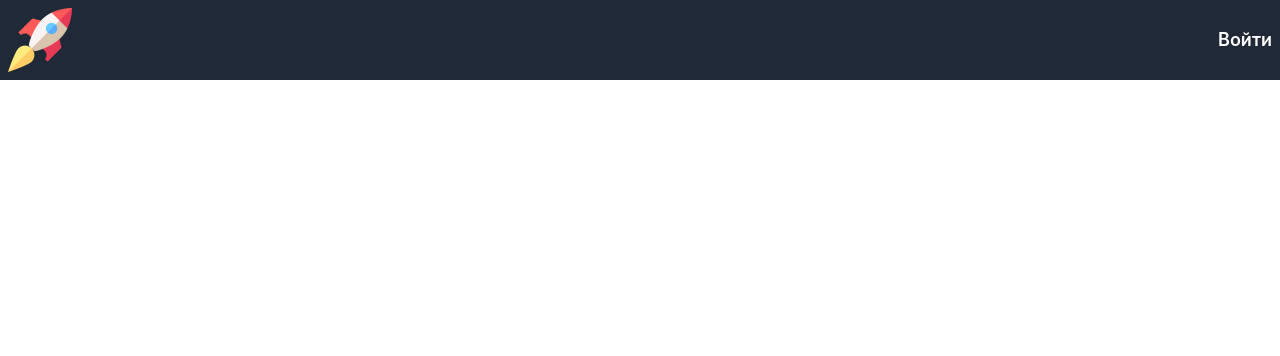
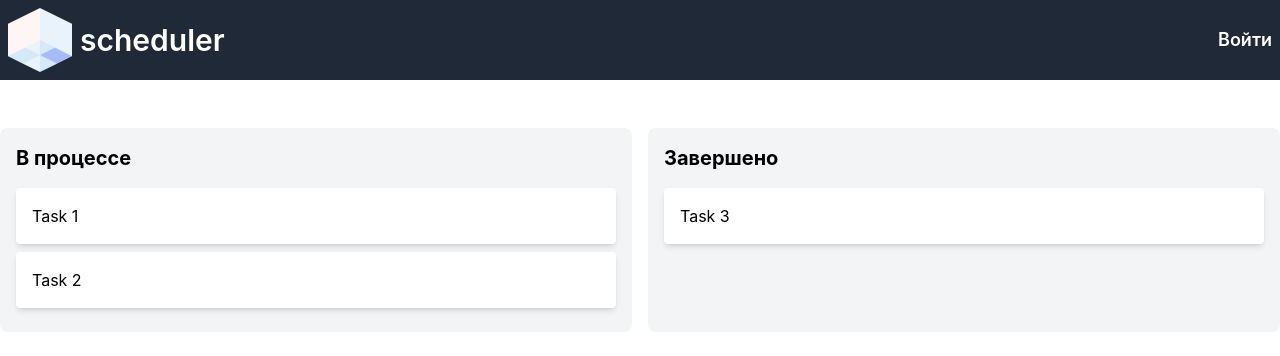
Before and after one commit to OlyuninVyacheslav/scheduler, a React (Create React App) app in the folder frontend/: page /test in a window 1280 px wide. Before the commit this address had no page. Shown: the top 356 px of the page. Built offline with nearby package versions, Linux system fonts and the light colour scheme.

Commit message:
drag-and-drop

```diff
--- a/frontend/package.json
+++ b/frontend/package.json
@@ -9,7 +9,11 @@
     "axios": "^1.6.8",
     "classnames": "^2.5.1",
     "react": "^18.3.1",
+    "react-dnd": "^16.0.1",
+    "react-dnd-html5-backend": "^16.0.1",
     "react-dom": "^18.3.1",
+    "react-hook-form": "^7.51.4",
+    "react-modal": "^3.16.1",
     "react-router-dom": "^6.23.1",
     "react-scripts": "5.0.1",
     "react-toastify": "^10.0.5",
--- a/frontend/src/components/App.js
+++ b/frontend/src/components/App.js
@@ -4,6 +4,7 @@ import { BrowserRouter, Route, Routes } from "react-router-dom";
 import { getAuthToken } from '../helpers/axios_helper'
 import LoginForm from './LoginForm';
 import BoardsList from './BoardsList';
+import TaskBoard from './TaskBoard';
 
 function App() {
   const [isAuthenticated] = useState(getAuthToken() !== null && getAuthToken() !== "null");
@@ -18,6 +19,8 @@ function App() {
             ) : (
               <>
                 <Route path="/" element={<LoginForm />} />
+                <Route path="/boards" element={<BoardsList/>}/>
+                <Route path="/test" element={<TaskBoard/>}/>
               </>
             )}
       </Routes>
--- a/frontend/src/components/BoardsList.js
+++ b/frontend/src/components/BoardsList.js
@@ -1,10 +1,11 @@
 import React, { useState, useEffect } from 'react';
 import { Link } from 'react-router-dom';
 import { request } from '../helpers/axios_helper';
+import CreateBoardModal from './CreateBoardModal';
 
 const EntityCard = ({ entity }) => {
   return (
-    <Link to={`/entities/${entity.id}`} className="border rounded p-4 m-2 hover:shadow-md transition duration-300 ease-in-out h-36 w-80 flex flex-col justify-start items-center">
+    <Link to={`/boards/${entity.id}`} className="border rounded p-4 m-2 hover:shadow-md transition duration-300 ease-in-out h-36 w-80 flex flex-col justify-start items-center">
       <h2 className="text-lg font-semibold">{entity.name}</h2>
       <p className="text-gray-600">{entity.description}</p>
     </Link>
@@ -15,11 +16,12 @@ const MemoizedEntityCard = React.memo(EntityCard); // Оптимизация р
 
 const BoardsList = () => {
   const [entities, setEntities] = useState([]);
+  const [isModalOpen, setIsModalOpen] = useState(false);
 
   useEffect(() => {
     const fetchData = async () => {
       try {
-        const response = await request('GET', '/entities');
+        const response = await request('GET', '/boards');
         setEntities(response.data);
       } catch (error) {
         console.error('Error fetching data:', error);
@@ -29,11 +31,26 @@ const BoardsList = () => {
     fetchData();
   }, []);
 
+  const handleCreateBoard = () => {
+    setIsModalOpen(true);
+  };
+
+  const handleCloseModal = () => {
+    setIsModalOpen(false);
+  };
+
   return (
-    <div className="max-w-screen-xl flex flex-wrap justify-center mx-auto">
+    <div className="max-w-screen-xl mx-auto">
+      <p className="text-gray-700 font-semibold text-xl mb-4">Доступные доски</p>
+      <button className="bg-cyan-500 hover:bg-cyan-400 text-white font-semibold px-4 py-2 rounded-md mb-4" onClick={handleCreateBoard}>
+        Создать доску
+      </button>
+      <div className="justify-center flex flex-wrap">
       {entities.map(entity => (
         <MemoizedEntityCard key={entity.id} entity={entity} />
       ))}
+      <CreateBoardModal isOpen={isModalOpen} onClose={handleCloseModal} />
+      </div>
     </div>
   );
 };
--- /dev/null
+++ b/frontend/src/components/CreateBoardModal.js
@@ -0,0 +1,65 @@
+import React, { useState } from 'react';
+import Modal from 'react-modal';
+import { request } from '../helpers/axios_helper';
+
+Modal.setAppElement('#root'); // Установите элемент приложения для повышения доступности
+
+const CreateBoardModal = ({ isOpen, onClose }) => {
+  const [name, setName] = useState('');
+  const [description, setDescription] = useState('');
+
+  const handleSubmit = async (event) => {
+    event.preventDefault();
+
+    try {
+      await request('POST', '/board', { name, description });
+      onClose();
+    } catch (error) {
+      console.error('Error creating board:', error);
+    }
+  };
+
+  return (
+    <Modal
+      isOpen={isOpen}
+      onRequestClose={onClose}
+      className="bg-white p-6 rounded-lg shadow-lg max-w-lg mx-auto"
+      overlayClassName="fixed inset-0 bg-black bg-opacity-50 flex justify-center items-center"
+    >
+      <h2 className="text-2xl font-bold mb-4">Создать новую доску</h2>
+      <form onSubmit={handleSubmit}>
+        <div className="mb-4">
+          <label htmlFor="name" className="block text-gray-700">Название</label>
+          <input
+            type="text"
+            id="name"
+            className="w-full border border-gray-300 p-2 rounded-md"
+            value={name}
+            onChange={(e) => setName(e.target.value)}
+            required
+          />
+        </div>
+        <div className="mb-4">
+          <label htmlFor="description" className="block text-gray-700">Описание</label>
+          <textarea
+            id="description"
+            className="w-full border border-gray-300 p-2 rounded-md"
+            value={description}
+            onChange={(e) => setDescription(e.target.value)}
+            required
+          ></textarea>
+        </div>
+        <div className="flex justify-end">
+          <button type="button" className="bg-gray-500 hover:bg-gray-400 text-white px-4 py-2 rounded-md mr-2" onClick={onClose}>
+            Отмена
+          </button>
+          <button type="submit" className="bg-cyan-500 hover:bg-cyan-400 text-white px-4 py-2 rounded-md">
+            Создать
+          </button>
+        </div>
+      </form>
+    </Modal>
+  );
+};
+
+export default CreateBoardModal;
--- a/frontend/src/components/Navbar.js
+++ b/frontend/src/components/Navbar.js
@@ -14,12 +14,13 @@ export const Navbar = ({ isAuthenticated }) => {
       <nav className="h-20 mb-12 bg-gray-800">
         <div className="mx-auto text-white text-lg font-semibold max-w-screen-xl">
           <ul className="flex">
-            <li>
+            <li className="flex items-center mr-8">
               <img
-                className="h-20 p-2 mr-8"
+                className="h-20 p-2"
                 src={require("../pictures/logo.png")}
                 alt="Logo"
               />
+              <p className="text-white text-3xl">scheduler</p>
             </li>
             {isAuthenticated ? (
               <>
--- /dev/null
+++ b/frontend/src/components/TaskBoard.js
@@ -0,0 +1,40 @@
+import React, { useState } from 'react';
+import { DndProvider, useDrag, useDrop } from 'react-dnd';
+import { HTML5Backend } from 'react-dnd-html5-backend';
+import TaskType from './TaskType.js';
+
+const TaskBoard = () => {
+  const [tasks, setTasks] = useState({
+    'in-progress': [
+      { id: 1, text: 'Task 1' },
+      { id: 2, text: 'Task 2' }
+    ],
+    'completed': [
+      { id: 3, text: 'Task 3' }
+    ]
+  });
+
+  const moveTask = (taskId, toType) => {
+    const task = Object.keys(tasks).flatMap(type => tasks[type]).find(task => task.id === taskId);
+
+    setTasks(prevTasks => {
+      const updatedTasks = { ...prevTasks };
+      for (const type in updatedTasks) {
+        updatedTasks[type] = updatedTasks[type].filter(task => task.id !== taskId);
+      }
+      updatedTasks[toType].push(task);
+      return updatedTasks;
+    });
+  };
+
+  return (
+    <DndProvider backend={HTML5Backend}>
+      <div className="flex space-x-4 max-w-screen-2xl mx-auto">
+        <TaskType type="in-progress" tasks={tasks['in-progress']} moveTask={moveTask} />
+        <TaskType type="completed" tasks={tasks['completed']} moveTask={moveTask} />
+      </div>
+    </DndProvider>
+  );
+};
+
+export default TaskBoard;
--- /dev/null
+++ b/frontend/src/components/TaskCard.js
@@ -0,0 +1,23 @@
+import React from 'react';
+import { useDrag } from 'react-dnd';
+
+const TaskCard = ({ id, text }) => {
+  const [{ isDragging }, drag] = useDrag({
+    type: 'TASK',
+    item: { id },
+    collect: (monitor) => ({
+      isDragging: !!monitor.isDragging()
+    })
+  });
+
+  return (
+    <div
+      ref={drag}
+      className={`p-4 mb-2 bg-white rounded shadow-md ${isDragging ? 'opacity-50' : 'opacity-100'}`}
+    >
+      {text}
+    </div>
+  );
+};
+
+export default TaskCard;
--- /dev/null
+++ b/frontend/src/components/TaskType.js
@@ -0,0 +1,24 @@
+import React from 'react';
+import { useDrop } from 'react-dnd';
+import TaskCard from './TaskCard';
+
+const TaskType = ({ type, tasks, moveTask }) => {
+  const [{ isOver }, drop] = useDrop({
+    accept: 'TASK',
+    drop: (item) => moveTask(item.id, type),
+    collect: (monitor) => ({
+      isOver: !!monitor.isOver()
+    })
+  });
+
+  return (
+    <div ref={drop} className={`w-1/2 p-4 rounded-lg ${isOver ? 'bg-blue-100' : 'bg-gray-100'}`}>
+      <h2 className="text-xl font-bold mb-4">{type === 'in-progress' ? 'В процессе' : 'Завершено'}</h2>
+      {tasks.map(task => (
+        <TaskCard key={task.id} id={task.id} text={task.text} />
+      ))}
+    </div>
+  );
+};
+
+export default TaskType;
```
Also changed, not shown: frontend/src/pictures/logo.png, 1 other file (tests, documents, lock files or other folders).
